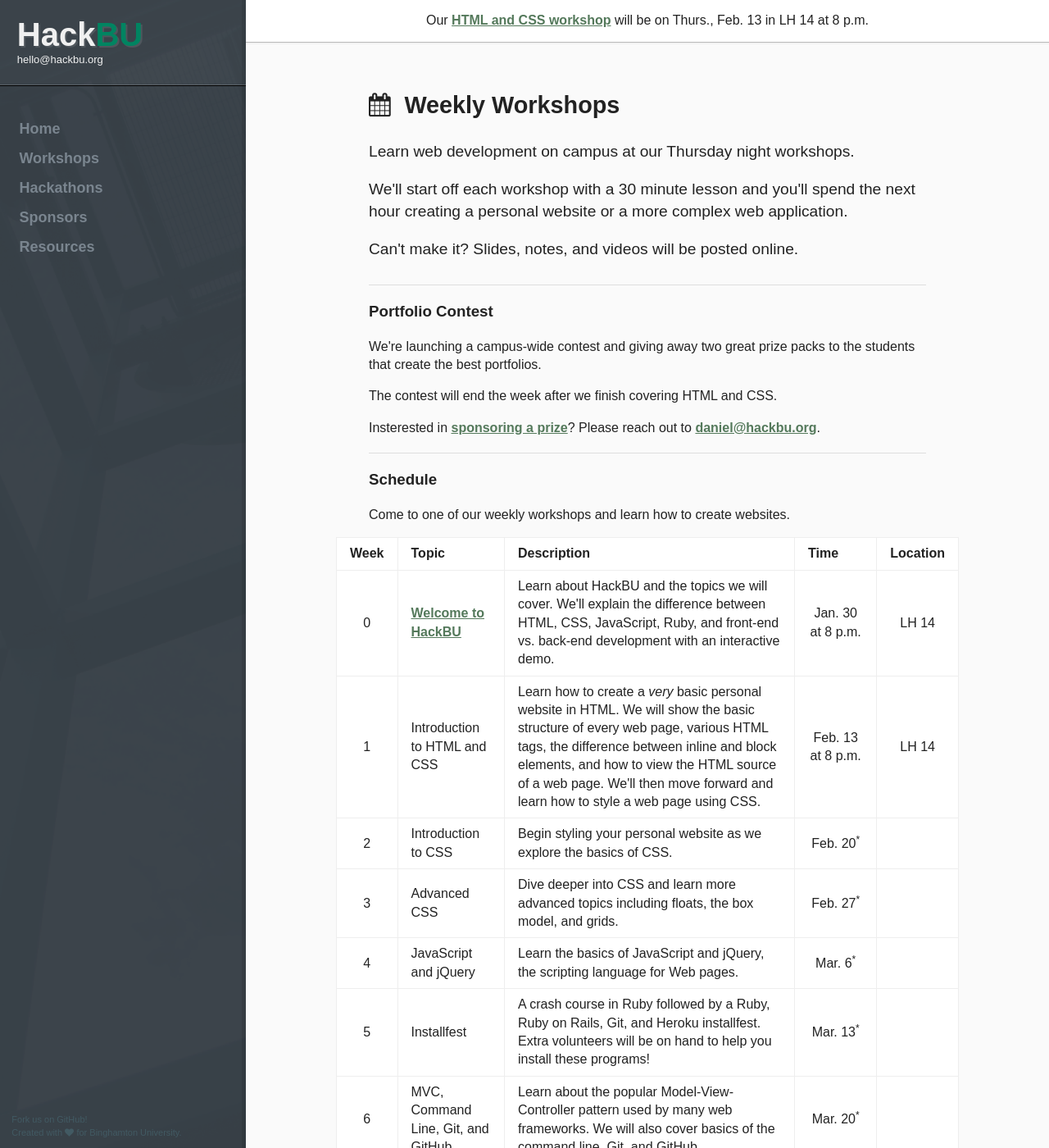
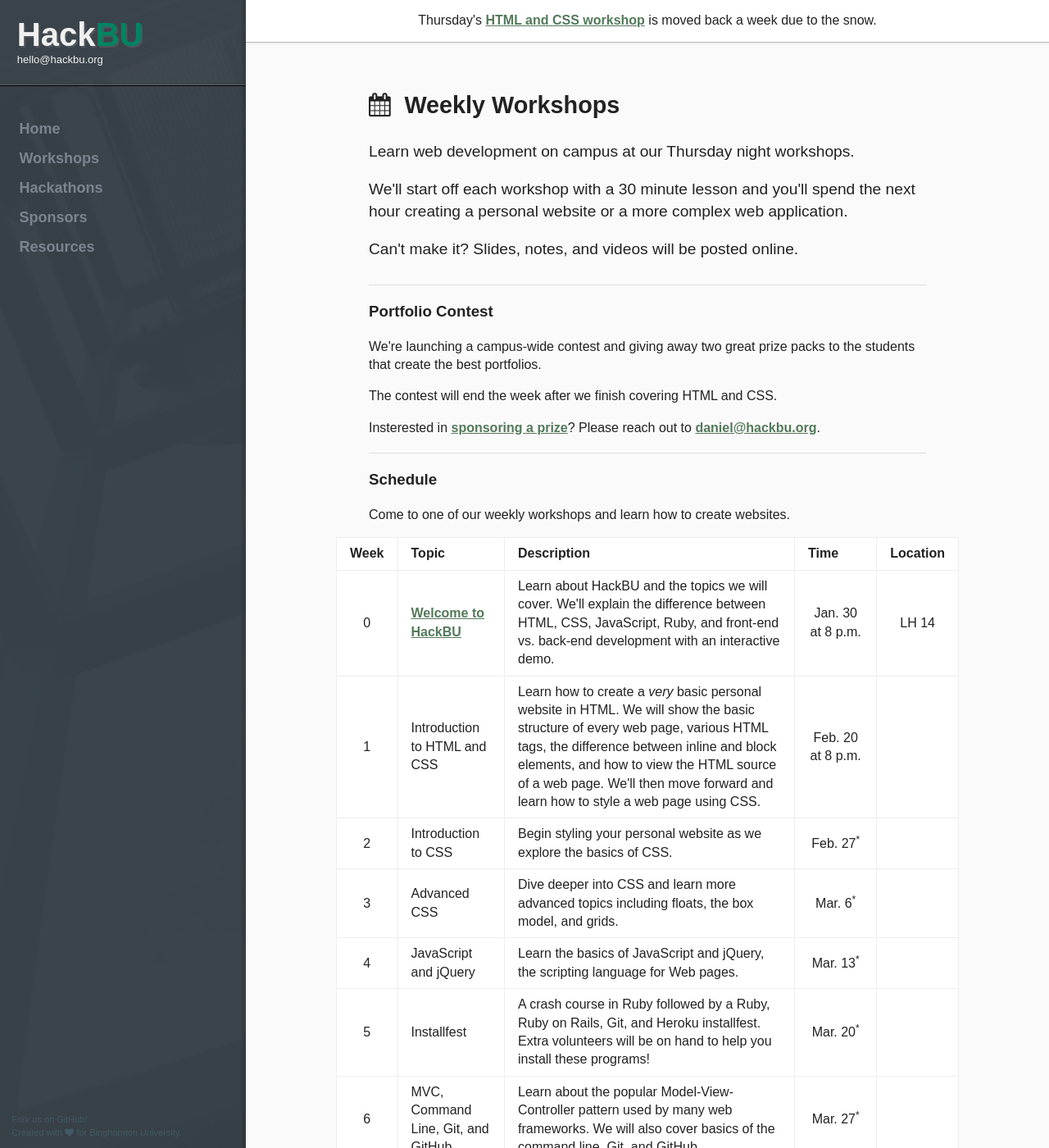
Before and after one commit to hackbinghamton/hackbinghamton.github.io, a Jekyll site: the page built from workshops/index.html, in a window 1280 px wide and 1400 px high. Shown: the whole window at 82% size. Built offline with Jekyll 4.4.1, drawn with Linux system fonts in a browser that asks for light colours; nearby versions of some CDN libraries; Markdown is read by kramdown in place of the engine named in the settings; some of the changed text lies outside the part shown.

Commit message:
announce that tonight's workshop is moved due to snow

```diff
--- a/_includes/announcement.html
+++ b/_includes/announcement.html
@@ -1,3 +1,3 @@
 <div class="site-announcement">
-	Our <a href="/workshops/#schedule">HTML and CSS workshop</a> will be on Thurs., Feb. 13 in LH 14 at 8 p.m.
+	Thursday's <a href="/workshops/#schedule">HTML and CSS workshop</a> is moved back a week due to the snow.
 </div>
--- a/workshops/index.html
+++ b/workshops/index.html
@@ -51,56 +51,56 @@ description: Learn web development at Binghamton University with weekly workshop
 				<td class="table-center">1</td>
 				<td>Introduction to HTML and CSS</td>
 				<td>Learn how to create a <em>very</em> basic personal website in HTML. We will show the basic structure of every web page, various HTML tags, the difference between inline and block elements, and how to view the HTML source of a web page. We&apos;ll then move forward and learn how to style a web page using CSS.</td>
-				<td class="table-center">Feb. 13 at 8 p.m.</td>
-				<td class="table-center">LH 14</td>
+				<td class="table-center">Feb. 20 at 8 p.m.</td>
+				<td class="table-center"></td>
 			</tr>
 			<tr>
 				<td class="table-center">2</td>
 				<td>Introduction to CSS</td>
 				<td>Begin styling your personal website as we explore the basics of CSS.</td>
-				<td class="table-center">Feb. 20<sup>*</sup></td>
+				<td class="table-center">Feb. 27<sup>*</sup></td>
 				<td></td>
 			</tr>
 			<tr>
 				<td class="table-center">3</td>
 				<td>Advanced CSS</td>
 				<td>Dive deeper into CSS and learn more advanced topics including floats, the box model, and grids.</td>
-				<td class="table-center">Feb. 27<sup>*</sup></td>
+				<td class="table-center">Mar. 6<sup>*</sup></td>
 				<td></td>
 			</tr>
 			<tr>
 				<td class="table-center">4</td>
 				<td>JavaScript and jQuery</td>
 				<td>Learn the basics of JavaScript and jQuery, the scripting language for Web pages.</td>
-				<td class="table-center">Mar. 6<sup>*</sup></td>
+				<td class="table-center">Mar. 13<sup>*</sup></td>
 				<td></td>
 			</tr>
 			<tr>
 				<td class="table-center">5</td>
 				<td>Installfest</td>
 				<td>A crash course in Ruby followed by a Ruby, Ruby on Rails, Git, and Heroku installfest. Extra volunteers will be on hand to help you install these programs!</td>
-				<td class="table-center">Mar. 13<sup>*</sup></td>
+				<td class="table-center">Mar. 20<sup>*</sup></td>
 				<td></td>
 			</tr>
 			<tr>
 				<td class="table-center">6</td>
 				<td>MVC, Command Line, Git, and GitHub</td>
 				<td>Learn about the popular Model-View-Controller pattern used by many web frameworks. We will also cover basics of the command line, Git, and GitHub.</td>
-				<td class="table-center">Mar. 20<sup>*</sup></td>
+				<td class="table-center">Mar. 27<sup>*</sup></td>
 				<td></td>
 			</tr>
 			<tr>
 				<td class="table-center">7</td>
 				<td>Ruby on Rails</td>
 				<td>Create the foundation of a web application using Ruby on Rails.</td>
-				<td class="table-center">Mar. 27<sup>*</sup></td>
+				<td class="table-center">Apr. 3<sup>*</sup></td>
 				<td></td>
 			</tr>
 			<tr>
 				<td class="table-center">8</td>
 				<td>More Rails</td>
 				<td>Continue building your web application with help from HackBU staff.</td>
-				<td class="table-center">Apr. 3<sup>*</sup></td>
+				<td class="table-center">Apr. 10<sup>*</sup></td>
 				<td></td>
 			</tr>
 			<tr>
```
